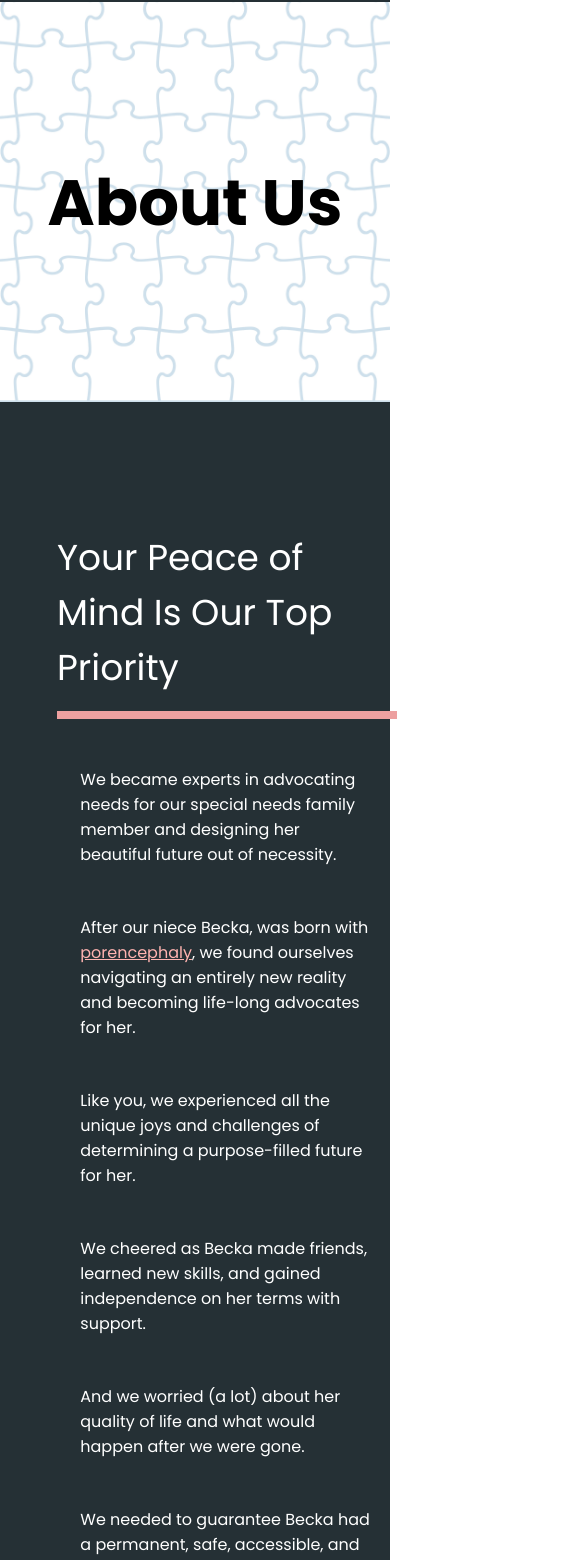
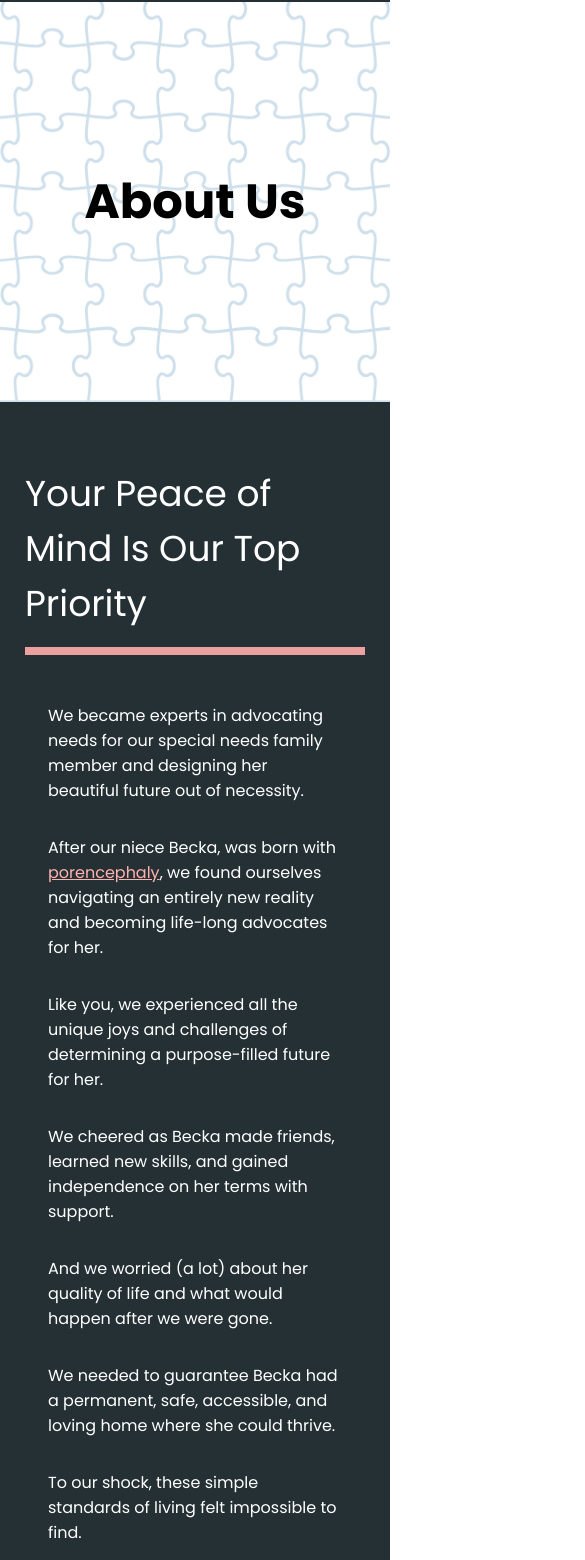
Before and after one commit to gwilliamboyd/kare-matters, a Next.js app: page /about-us in a window 390 px wide. Shown: the part 98-1658 px from the top of the page, 585 px wide, since content can reach past the window. Built offline with nearby package versions, Linux system fonts and the light colour scheme.

Commit message:
About us tablet layout

```diff
--- a/styles/about.module.css
+++ b/styles/about.module.css
@@ -1,7 +1,7 @@
 .aboutMaster {
 }
 .aboutDarkWrapper {
-  width: 100vw;
+  width: 100%;
   padding: 8em 0 8em 4em;
   background-color: #253035;
   display: flex;
@@ -46,3 +46,13 @@
 .aboutLink {
   color: #ffb3b0;
 }
+
+@media (max-width: 1150px) {
+  .aboutDarkWrapper {
+    padding: 4em 3em;
+  }
+  .aboutInfo {
+    width: 100%;
+    gap: 2em;
+  }
+}
--- a/styles/footer.module.css
+++ b/styles/footer.module.css
@@ -97,3 +97,10 @@
   display: flex;
   justify-content: space-between;
 }
+
+@media (max-width: 1150px) {
+  .footerWrapper,
+  .footerSocketWrapper {
+    width: 90%;
+  }
+}
--- a/styles/hero.module.css
+++ b/styles/hero.module.css
@@ -64,3 +64,9 @@
     font-size: 16px;
   }
 }
+
+@media (max-width: 820px) {
+  .pageHeroHeading {
+    font-size: 48px;
+  }
+}
--- a/styles/testimonials.module.css
+++ b/styles/testimonials.module.css
@@ -71,6 +71,7 @@
 @media (max-width: 1150px) {
   .testimonialsWrapper {
     width: 90%;
+    gap: 2em;
   }
   .testimonialsInnerWrapper {
     gap: 3em;
```
